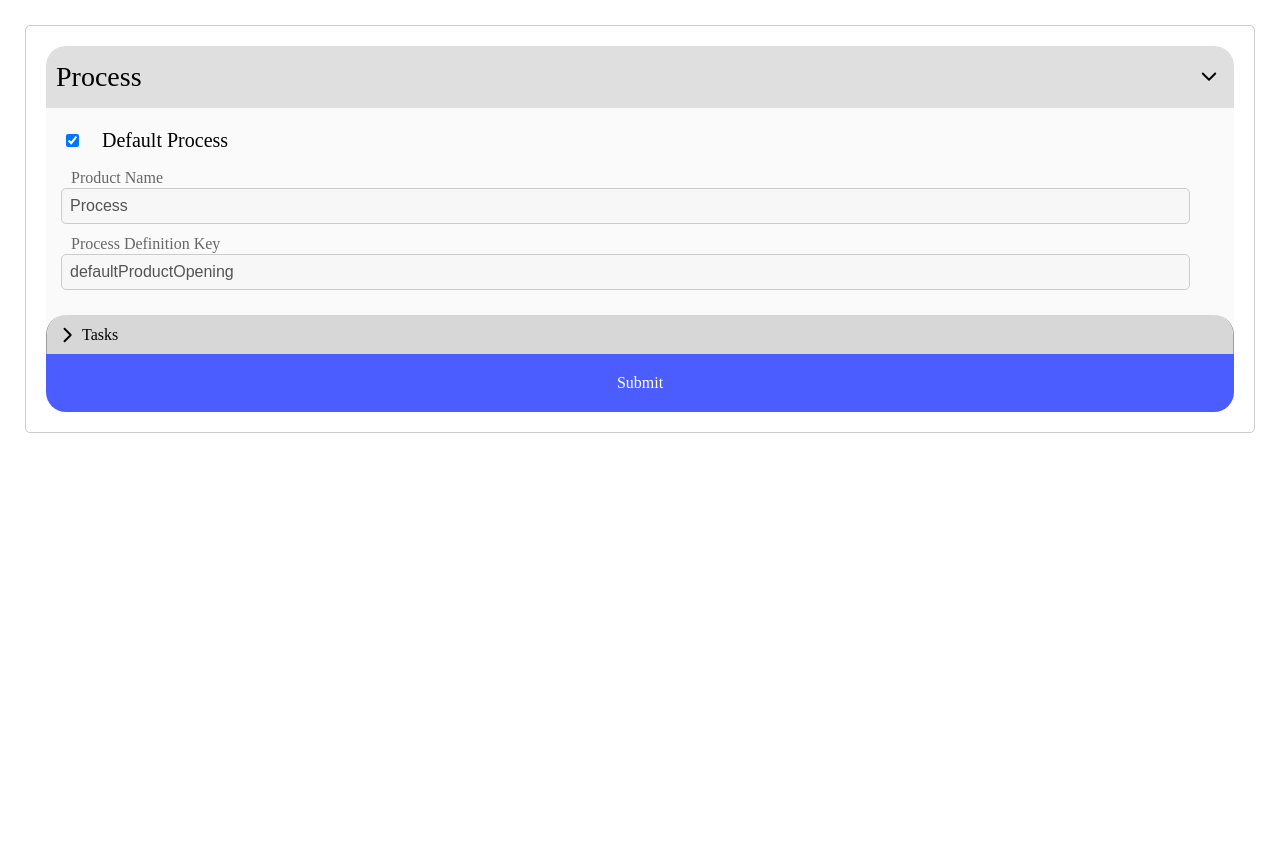
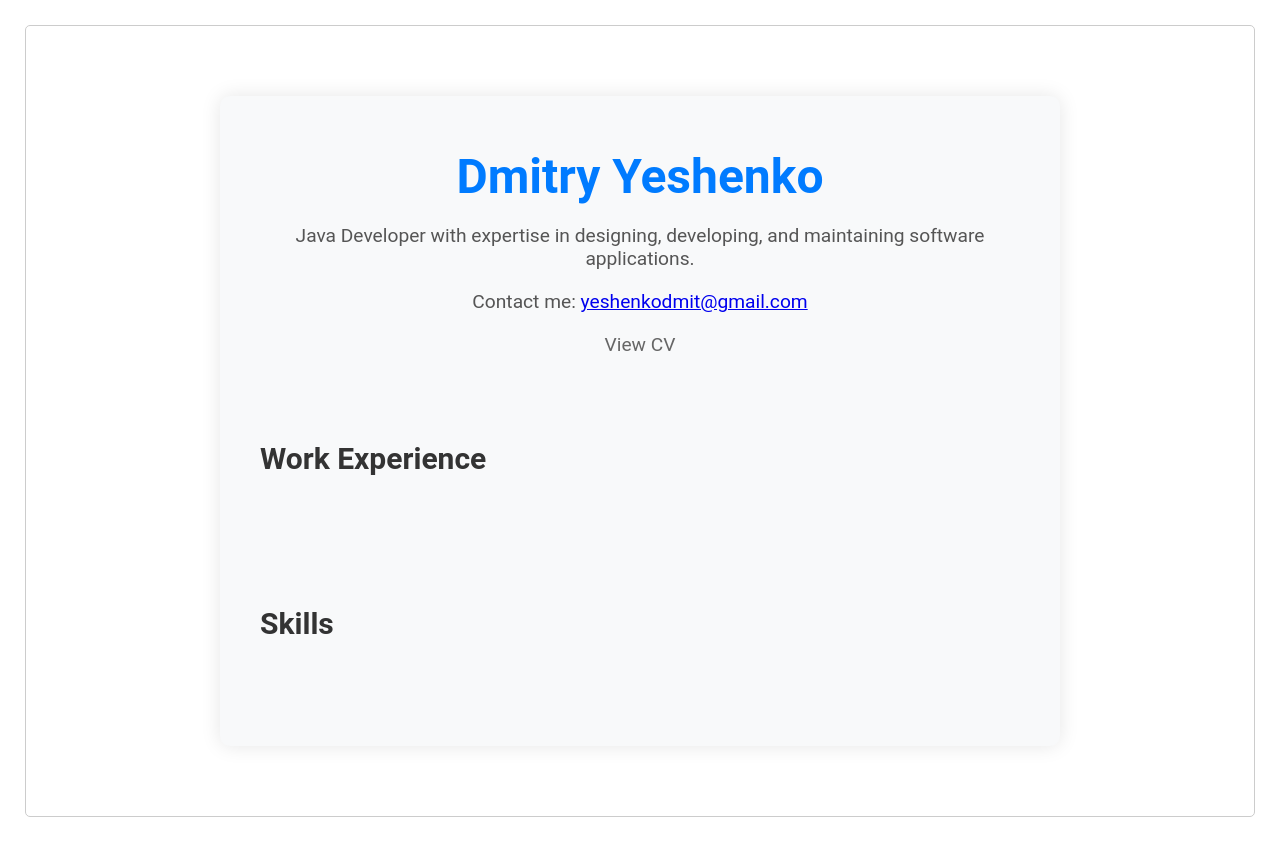
Before and after one commit to yeshdmits/demo-ui, a React (Create React App) app: page / in a window 1280 px wide. Before the commit the page ends 800 px from the top, so only its background shows below. Built offline with nearby package versions, Linux system fonts and the light colour scheme.

Commit message:
Add home page

```diff
--- a/package.json
+++ b/package.json
@@ -15,6 +15,7 @@
     "@types/react-dom": "^18.2.23",
     "react": "^18.2.0",
     "react-dom": "^18.2.0",
+    "react-router-dom": "^6.22.3",
     "react-scripts": "5.0.1",
     "typescript": "^4.9.5",
     "web-vitals": "^2.1.4"
--- a/src/App.css
+++ b/src/App.css
@@ -40,4 +40,5 @@
 body {
   margin: 0;
   padding: 5px;
+  font-family: 'Roboto', sans-serif;
 }
--- a/src/App.tsx
+++ b/src/App.tsx
@@ -1,26 +1,19 @@
 import React from 'react';
 import './App.css';
 import ProcessForm from './components/ProcessForm';
+import { BrowserRouter, Routes, Route } from 'react-router-dom';
+import DisplayJsonFormDialog from './components/form/DisplayJsonFormDialog';
+import HelloComponent from './components/hello/HelloComponent';
 
 function App() {
   return (
-    // <div className="App">
-    //   <header className="App-header">
-    //     <img src={logo} className="App-logo" alt="logo" />
-    //     <p>
-    //       Edit <code>src/App.tsx</code> and save to reload.
-    //     </p>
-    //     <a
-    //       className="App-link"
-    //       href="https://reactjs.org"
-    //       target="_blank"
-    //       rel="noopener noreferrer"
-    //     >
-    //       Learn React
-    //     </a>
-    //   </header>
-    // </div>
-    <ProcessForm/>
+    <BrowserRouter>
+      <Routes>
+        <Route path="/builder" element={<ProcessForm />} />
+        <Route path="/builder/form" element={<DisplayJsonFormDialog />} />
+        <Route path="/" element={<HelloComponent />} />
+      </Routes>
+    </BrowserRouter>
   );
 }
 
--- a/src/components/ProcessForm.tsx
+++ b/src/components/ProcessForm.tsx
@@ -4,6 +4,7 @@ import { ReactComponent as ViewSvg } from '../svgs/open-process.svg';
 import { ReactComponent as HideSvg } from '../svgs/close.svg';
 import './screen-styles.css';
 import './display-styles.css';
+import { useLocation } from 'react-router-dom';
 
 const initialFormData = {
     name: "Process",
@@ -30,7 +31,8 @@ const initialFormData = {
 };
 
 const ProcessForm: any = () => {
-    const [formData, setFormData] = useState<any>(initialFormData);
+    const { state } = useLocation();
+    const [formData, setFormData] = useState<any>(state && state.formData ? state.formData : initialFormData);
     const [showProcess, setShowProcess] = useState<boolean>(true);
 
     const handleChange = (name: string, value: any) => {
@@ -116,7 +118,7 @@ const ProcessForm: any = () => {
                             </div>
                         </div>
                         <TaskListContainer
-                            tasks={formData.tasks}
+                            formData={formData}
                             handleTaskChange={(value: any) => handleTaskChange(value)}
                             disabled={formData.defaultValue}
                         />
--- a/src/components/TaskListContainer.tsx
+++ b/src/components/TaskListContainer.tsx
@@ -4,19 +4,21 @@ import { ReactComponent as PlusSvg } from '../svgs/plus.svg';
 import { ReactComponent as HideSvg } from '../svgs/close.svg';
 import { ReactComponent as DeleteSvg } from '../svgs/delete.svg';
 import DisplayJsonFormDialog from './form/DisplayJsonFormDialog';
+import { useNavigate } from 'react-router-dom';
 
 const TaskListContainer = (props: any) => {
-    const { handleTaskChange, tasks, disabled } = props;
+    const { handleTaskChange, formData, disabled } = props;
     const [showTasks, setShowTasks] = useState<boolean>(false)
     const [taskId, setTaskId] = useState<number>(0)
-    const [taskView, setTaskView] = useState<any>(tasks[0])
+    const [taskView, setTaskView] = useState<any>(formData.tasks[0])
     const [isJsonFormOpen, setIsJsonFormOpen] = useState<boolean>(false);
+    const navigate = useNavigate();
 
     const addTask = () => {
         if (disabled) {
             return;
         }
-        let newArr = [...tasks];
+        let newArr = [...formData.tasks];
         newArr[newArr.length] = { ...newArr[0] };
         setTaskView(newArr[newArr.length - 1])
         setTaskId(newArr.length - 1)
@@ -38,7 +40,7 @@ const TaskListContainer = (props: any) => {
         if (disabled) {
             return;
         }
-        let newArr = [...tasks];
+        let newArr = [...formData.tasks];
         if (newArr.length === 1) {
             return;
         }
@@ -49,7 +51,7 @@ const TaskListContainer = (props: any) => {
     }
 
     const handleTask = (id: number, value: any) => {
-        let newArr = [...tasks]
+        let newArr = [...formData.tasks]
         newArr[id] = value;
         handleTaskChange(newArr);
     }
@@ -73,7 +75,14 @@ const TaskListContainer = (props: any) => {
 
     const handleJsonFormDialog = () => {
         if (disabled) return;
-        setIsJsonFormOpen((oldValue: any) => !oldValue);
+        // setIsJsonFormOpen((oldValue: any) => !oldValue);
+        navigate("/builder/form", {
+            state: {
+                schema: JSON.parse(taskView.schema),
+                taskId: taskId,
+                formData: formData
+            }
+        });
     }
     const handleSchemaChange = (value: any) => {
         setTaskView({ ...taskView, "schema": value })
@@ -94,9 +103,9 @@ const TaskListContainer = (props: any) => {
             </div>
             <div className={`task-list ${showTasks ? 'open' : ''}`}>
                 <div className='task-list-name'>
-                    {tasks.length !== 0 && showTasks &&
+                    {formData.tasks.length !== 0 && showTasks &&
                         <div className='scrollable'>
-                            {showTasks && tasks.map((value: any, id: number) =>
+                            {showTasks && formData.tasks.map((value: any, id: number) =>
                                 <div key={id} className='task-full'>
                                     <div className={taskId === id ? 'task-name-pushed' : 'task-name'} onClick={() => handleViewTask(id, value)}>
                                         <div className='task-name-label' >
@@ -164,7 +173,7 @@ const TaskListContainer = (props: any) => {
                                                 <label>Custom Component Name</label>
                                             </div>
                                             <div className='schema-input'>
-                                                <div className={disabled ? "open-dialog-disabled":"open-dialog"} onClick={handleJsonFormDialog}>Test Form</div>
+                                                <div className={disabled ? "open-dialog-disabled" : "open-dialog"} onClick={handleJsonFormDialog}>Test Form</div>
                                                 <div className='input-label'>
                                                     <input
                                                         disabled={true}
@@ -244,12 +253,12 @@ const TaskListContainer = (props: any) => {
 
                 </div>
             </div>
-            {taskView &&
+            {/* {taskView &&
                 <DisplayJsonFormDialog
                     isOpen={isJsonFormOpen}
                     onClose={handleJsonFormDialog}
                     schema={JSON.parse(taskView.schema)}
-                    handleSchemaChange={(value: any) => handleSchemaChange(value)} />}
+                    handleSchemaChange={(value: any) => handleSchemaChange(value)} />} */}
         </div>
     );
 }
--- a/src/components/form/DisplayJsonFormDialog.tsx
+++ b/src/components/form/DisplayJsonFormDialog.tsx
@@ -3,13 +3,15 @@ import Form from '@rjsf/core';
 import validator from '@rjsf/validator-ajv8';
 import './display-styles.css';
 import './screen-styles.css';
+import { useLocation, useNavigate } from "react-router-dom";
 const uiSchema = '{"boolean":{"radio":{"ui:widget":"radio"},"select":{"ui:widget":"select"}},"string":{"textarea":{"ui:widget":"textarea","ui:options":{"rows":5}},"placeholder":{"ui:placeholder":"This is a placeholder"},"color":{"ui:widget":"color"}},"secret":{"ui:widget":"hidden"},"disabled":{"ui:disabled":true},"readonly":{"ui:readonly":true},"widgetOptions":{"ui:options":{"backgroundColor":"yellow"}},"selectWidgetOptions":{"ui:options":{"backgroundColor":"pink"}}}'
 
-const DisplayJsonFormDialog = (props: any) => {
-    const [draftSchema, setDraftSchema] = useState<string>(JSON.stringify(props.schema, undefined, 2));
-    const [schema, setSchema] = useState<any>(props.schema);
+const DisplayJsonFormDialog = () => {
+    const { state } = useLocation();
+    const navigate = useNavigate();
+    const [draftSchema, setDraftSchema] = useState<string>(JSON.stringify(state.schema, undefined, 2));
+    const [schema, setSchema] = useState<any>(state.schema);
     const [errorMsg, setErrorMsg] = useState<any>(null);
-    const { isOpen, onClose, handleSchemaChange } = props;
     const [formData, setFormData] = useState<any>({});
 
     const handleChange = (value: any) => {
@@ -17,14 +19,34 @@ const DisplayJsonFormDialog = (props: any) => {
     }
 
     const handleSchemaSave = () => {
-        handleSchemaChange(JSON.stringify(schema));
-        onClose();
+        let newFormData = {...state.formData};
+
+        newFormData.tasks[state.taskId].schema = JSON.stringify(schema)
+        navigate("/builder", {
+            state: {
+                formData: newFormData,
+                taskId: state.taskId
+            }
+        });
+        // handleSchemaChange(JSON.stringify(schema));
+        // onClose();
+    }
+    const handleClose = () => {
+        navigate("/builder", {
+            state: {
+                taskId: state.taskId,
+                formData: state.formData
+            }
+        });
+        // navigate
+        // handleSchemaChange(JSON.stringify(schema));
+        // onClose();
     }
 
     const handleSchemaApply = () => {
         try {
             setSchema(JSON.parse(draftSchema))
-            setDraftSchema(JSON.stringify(props.schema, undefined, 2))
+            setDraftSchema(JSON.stringify(state.schema, undefined, 2))
             setErrorMsg(null);
         } catch (error: any) {
             setErrorMsg(error.message);
@@ -36,14 +58,14 @@ const DisplayJsonFormDialog = (props: any) => {
     }
 
     const handleSchemaReset = () => {
-        setDraftSchema(JSON.stringify(props.schema, undefined, 2));
+        setDraftSchema(JSON.stringify(state.schema, undefined, 2));
         setErrorMsg(null);
     }
 
 
     return (
-        <dialog aria-modal='true' open={isOpen} className={isOpen ? 'json-form-container' : ''}>
-            {isOpen &&
+        // <dialog aria-modal='true' open={isOpen} className={isOpen ? 'json-form-container' : ''}>
+        // {isOpen &&
         <div className="dialog-form">
             <div className="dialog-header">
                 <h2>Form Here</h2>
@@ -61,6 +83,7 @@ const DisplayJsonFormDialog = (props: any) => {
                             onClick={handleSchemaApply}
                         >Apply</div>
                     </div>
+                    <div className="error-msg">{errorMsg}</div>
                     <textarea
                         className="dialog-textarea"
                         value={draftSchema}
@@ -68,7 +91,6 @@ const DisplayJsonFormDialog = (props: any) => {
                         rows={10}
                         cols={50}
                     />
-                            <div className="error-msg">{errorMsg}</div>
                 </div>
                 <div className="dialog-json-form">
                     <Form
@@ -89,13 +111,13 @@ const DisplayJsonFormDialog = (props: any) => {
                 </div>
             </div>
             <div className="dialog-footer">
-                        <div className="dialog-cancel" onClick={onClose}>Cancel</div>
+                <div className="dialog-cancel" onClick={handleClose}>Cancel</div>
 
                 <div className="dialog-save" onClick={handleSchemaSave}>Save</div>
             </div>
         </div>
-            }
-        </dialog>
+        // }
+        // </dialog>
     );
 }
 
--- a/src/components/form/display-styles.css
+++ b/src/components/form/display-styles.css
@@ -16,13 +16,14 @@
     background-color: #fff;
     padding: 5px;
     min-width: 95%;
+    max-height: 100%;
 }
 
 .dialog-content {
     display: flex;
     justify-content: center;
-    max-height: 600px;
-    min-height: 600px;
+    max-height: 100%;
+    min-height: 100%;
     width: 100%;
 }
 
--- /dev/null
+++ b/src/components/hello/HelloComponent.tsx
@@ -0,0 +1,155 @@
+import React, { useState } from 'react';
+import './display-styles.css'
+import { Link } from "react-router-dom";
+import pdf from '../../types.s';
+
+const jobs = [
+    {
+        title: "Java Backend Engineer - Zurich",
+        date: "08/2022 to Present",
+        company: "Fintama",
+        description: [
+            "Spearheaded the migration of a legacy monolithic application to a microservices architecture.",
+            "Designed and implemented a real-time data processing module using Apache Kafka.",
+            "Automated deployment processes using Docker and Kubernetes.",
+            "Resolved critical production issues promptly."
+        ]
+    },
+    {
+        title: "Java Backend Engineer - Lenovo",
+        date: "04/2021 to 08/2022",
+        company: "Lenovo (Remote)",
+        description: [
+            "Implemented continuous integration and continuous deployment (CI/CD) pipelines using Jenkins.",
+            "Worked on micro-service based software solution, license payment management.",
+            "Maintained Security of Web application (Spring Security) via KeyCloak.",
+            "Worked on the implementation of a message queuing system with Kafka."
+        ]
+    },
+    {
+        title: "Java FullStack Developer - IBM",
+        date: "09/2020 to 04/2021",
+        company: "IBM (Remote)",
+        description: [
+            "Created solutions for clients’ business projects and provided technical insights during the product development lifecycle.",
+            "Implemented an application from scratch for a large enterprise, involving setting up Jenkins pipelines, developing reporting tools, managing Docker image builds, and streamlining deployment processes for new environments.",
+            "Collaborated closely with product managers to translate business requirements into technical solutions, ensuring alignment with project goals.",
+            "Actively participated in Agile development processes, contributing to sprint planning, daily stand-ups, and retrospectives to ensure project success."
+        ]
+    },
+    {
+        title: "Java Backend Developer - X",
+        date: "04/2019 to 09/2020",
+        company: "X (Ukraine)",
+        description: [
+            "Internship with deep learning of algorithms and Java Core/Servlet API.",
+            "Developed a cross-platform chat-bot using IBM Assistant and worked on the front-end and back-end development of a content management system (CMS), improving user interface responsiveness.",
+            "Contributed to a tenant application built on the internal framework based on Spring, focusing on robust business logic implementation and seamless integration with third-party APIs.",
+            "Extended to offering software solutions and consulting services to US hospitals systems, assisted in the development of RESTful APIs for customer registration and order processing, contributing to the expansion of the platform’s functionality."
+        ]
+    }
+];
+
+
+const HelloComponent = () => {
+    const [showWork, setShowWork] = useState<boolean>(false)
+    const [showSkill, setShowSkill] = useState<boolean>(false)
+    const resumePdf = pdf("cv.pdf");
+
+    const downloadCV = () => {
+        window.open(resumePdf)
+    }
+
+    const handleShowWork = () => {
+        setShowWork(!showWork)
+    }
+
+    const handleShowSkill = () => {
+        setShowSkill(!showSkill)
+    }
+
+
+    return (
+        <div>
+            <div className="landing-page">
+                <header className='hello-header'>
+                    <h1 className='hello-name'>Dmitry Yeshenko</h1>
+                    <p className='hello-info'>Java Developer with expertise in designing, developing, and maintaining software applications.</p>
+                    <p className='hello-info'>Contact me: <Link
+                        to='#'
+                        onClick={(e) => {
+                            window.location.href = "mailto:yeshenkodmit@gmail.com";
+                            e.preventDefault();
+                        }}
+                    >
+                        yeshenkodmit@gmail.com
+                    </Link></p>
+                    <p className='hello-cv' onClick={downloadCV}>View CV</p>
+
+                </header>
+                <section className="work-experience">
+                    <div className="hello-acc-header" onClick={handleShowWork}>
+                        <h2>Work Experience</h2>
+                    </div>
+                    {showWork && jobs.map((job, index) => (
+                        <div key={index} className="hello-job">
+                            <h3>{job.title}</h3>
+                            <p>{job.date}</p>
+                            <p>{job.company}</p>
+                            <ul>
+                                {job.description.map((point, i) => (
+                                    <li key={i}>{point}</li>
+                                ))}
+                            </ul>
+                        </div>
+                    ))}
+                </section>
+                <section className="skills">
+                    <div className="hello-acc-header" onClick={handleShowSkill}>
+                        <h2>Skills</h2>
+                    </div>
+                    {showSkill && <div className="skills-list">
+                        <div className="skill-group">
+                            <h3>Java</h3>
+                            <p>Java SE, Java EE, Spring Framework (Boot, Security, MVC), Hibernate, Apache, Micronaut</p>
+                        </div>
+                        <div className="skill-group">
+                            <h3>Testing</h3>
+                            <p>JUnit, WireMock, Mockito</p>
+                        </div>
+                        <div className="skill-group">
+                            <h3>Databases</h3>
+                            <p>MySQL, PostgreSQL, Oracle, MongoDB</p>
+                        </div>
+                        <div className="skill-group">
+                            <h3>Front-end</h3>
+                            <p>JavaScript, HTML, CSS, React, Angular</p>
+                        </div>
+                        <div className="skill-group">
+                            <h3>CI/CD</h3>
+                            <p>Jenkins, GitLab CI/CD</p>
+                        </div>
+                        <div className="skill-group">
+                            <h3>DevOps</h3>
+                            <p>Docker, Kubernetes, AWS, Azure</p>
+                        </div>
+                        <div className="skill-group">
+                            <h3>Security</h3>
+                            <p>Basic, JWT, Oauth2, LDAP</p>
+                        </div>
+                        <div className="skill-group">
+                            <h3>Performance Optimization</h3>
+                            <p>Profiling, load testing, code refactoring</p>
+                        </div>
+                        <div className="skill-group">
+                            <h3>DevOps Tools</h3>
+                            <p>Infrastructure as code (IaC), automation, monitoring tools (Prometheus, Grafana)</p>
+                        </div>
+                    </div>}
+                </section>
+            </div>
+        </div >
+    );
+}
+
+export default HelloComponent;
--- /dev/null
+++ b/src/components/hello/display-styles.css
@@ -0,0 +1,111 @@
+.landing-page {
+    max-width: 800px;
+    margin: 50px auto;
+    /* Add some margin to center vertically */
+    padding: 20px;
+    border-radius: 10px;
+    box-shadow: 0 0 20px rgba(0, 0, 0, 0.1);
+    /* Add a subtle shadow */
+    background-color: #f8f9fa;
+    /* Light background color */
+}
+
+.hello-header {
+    text-align: center;
+    margin-bottom: 40px;
+}
+
+.hello-header:hover {
+    cursor: default;
+}
+
+.hello-name {
+    font-size: 3rem;
+    /* Increase font size */
+    color: #007bff;
+    /* Blue color */
+    margin-bottom: 10px;
+    /* Add some margin below */
+}
+
+.hello-cv {
+    font-size: 1.2rem;
+    color: #666;
+}
+
+.hello-cv:hover {
+    cursor: pointer;
+    color: #007bff;
+    /* Change color on hover */
+}
+
+.hello-info {
+    font-size: 1.2rem;
+    color: #555;
+    /* Darker color for better readability */
+    margin-bottom: 20px;
+    /* Add some margin below */
+}
+
+.work-experience {
+    margin-bottom: 40px;
+}
+
+.hello-acc-header {
+    font-size: 20px;
+    color: #333;
+    padding: 20px;
+}
+.hello-acc-header:hover {
+    cursor: pointer;
+    background-color: #777;
+    color: #fff;
+}
+
+.hello-job {
+    margin: 20px;
+}
+.hello-job:hover {
+    cursor: default;
+}
+.hello-job h3 {
+    font-size: 1.5rem;
+    color: #333;
+}
+
+.hello-job p {
+    font-size: 1.1rem;
+    color: #666;
+}
+
+.skills {
+    margin-bottom: 40px;
+}
+
+
+.skills-list {
+    display: flex;
+    flex-wrap: wrap;
+    margin: 20px
+}
+
+.skill-group {
+    flex: 0 0 calc(33.33% - 20px);
+    margin-bottom: 20px;
+    padding: 10px;
+}
+
+.skill-group:hover {
+    cursor: pointer;
+    background-color: #ddd;
+}
+
+.skill-group h3 {
+    font-size: 1.3rem;
+    color: #333;
+}
+
+.skill-group p {
+    font-size: 1.1rem;
+    color: #666;
+}
--- /dev/null
+++ b/src/types.s.ts
@@ -0,0 +1,4 @@
+function getPDFURL(pdfFile: string): string {
+    return pdfFile;
+  }
+export default getPDFURL;
```
Also changed, not shown: 2 other files (tests, documents, lock files or other folders). Lines whose indentation alone changed are shown as unchanged.
